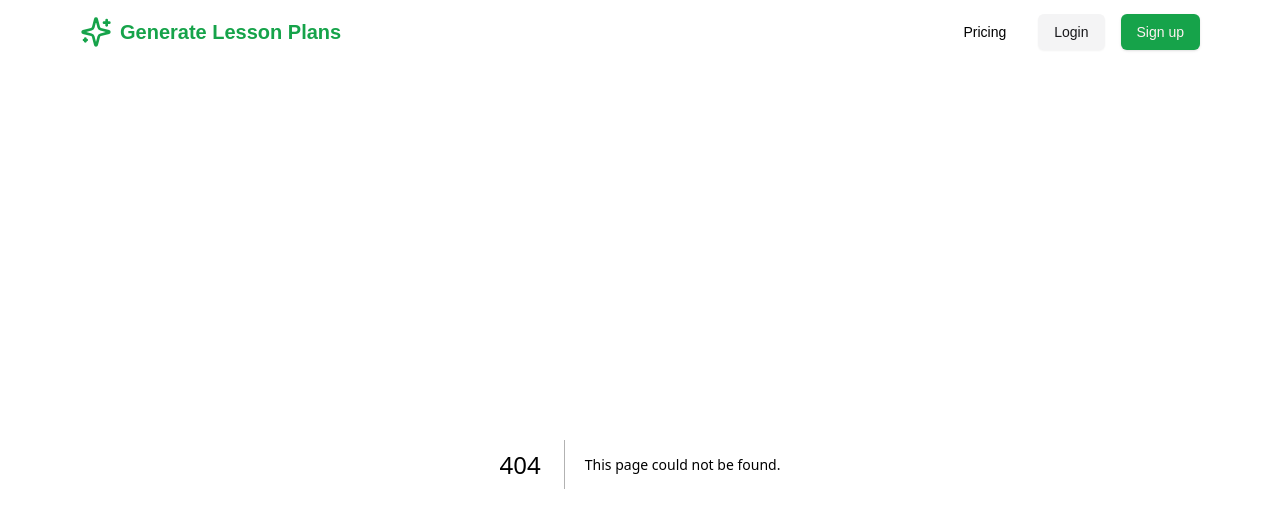
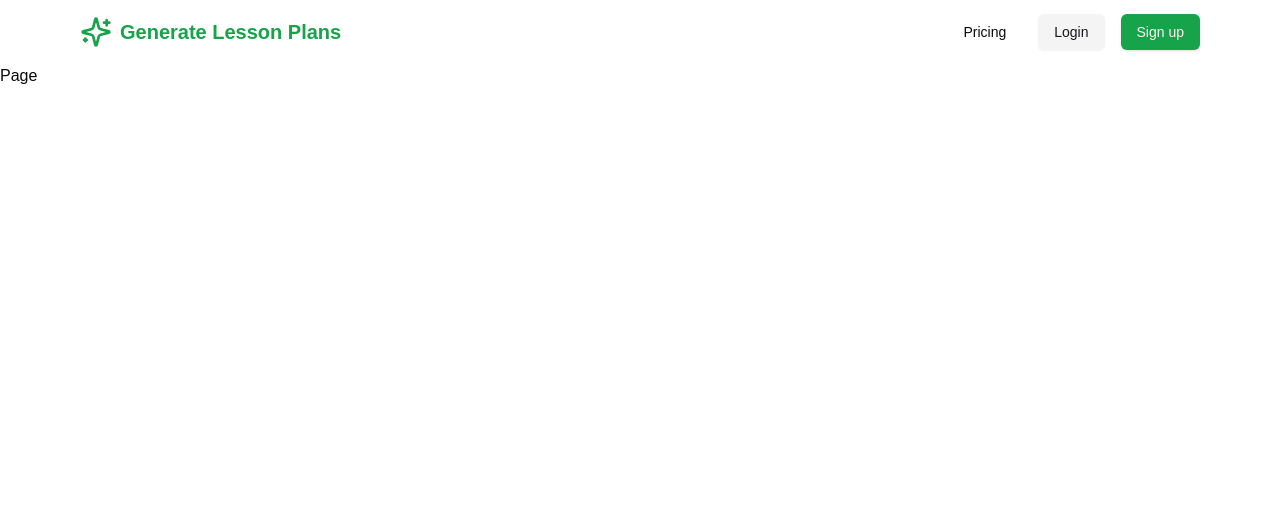
Before and after one commit to AdityaSahu786/EduMate, a Next.js app: page /dashboard in a window 1280 px wide. Before the commit this address had no page. Shown: the top 528 px of the page. Built offline with nearby package versions, Linux system fonts and the light colour scheme; no server answers.

Commit message:
Setting Up Dashboard

```diff
--- /dev/null
+++ b/app/dashboard/page.tsx
@@ -0,0 +1,9 @@
+import React from 'react'
+
+const Page = () => {
+  return (
+    <div>Page</div>
+  )
+}
+
+export default Page
--- a/components/common/MobileMenu.tsx
+++ b/components/common/MobileMenu.tsx
@@ -4,8 +4,9 @@ import { buttonVariants } from "../ui/button"
 import { Menu } from "lucide-react"
 import Link from "next/link"
 import { LoginLink, LogoutLink, RegisterLink } from "@kinde-oss/kinde-auth-nextjs/components"
+import { KindeUser } from "@kinde-oss/kinde-auth-nextjs/types"
 
-const MobileMenu = ({ user } : {user: boolean}) => {
+const MobileMenu = ({ user } : {user: KindeUser<object> }) => {
     const [isMenuOpen, setIsMenuOpen] = useState(false)
   return (
     <div className="md:hidden">
--- a/components/common/Navbar.tsx
+++ b/components/common/Navbar.tsx
@@ -4,9 +4,11 @@ import { Sparkles } from 'lucide-react'
 import Link from "next/link"
 import { buttonVariants } from '../ui/button'
 import { LoginLink, LogoutLink, RegisterLink } from '@kinde-oss/kinde-auth-nextjs/components'
+import { getKindeServerSession } from '@kinde-oss/kinde-auth-nextjs/server'
 
-const Navbar = () => {
-  const user = false;
+const Navbar = async () => {
+  const { getUser } = await getKindeServerSession()
+  const user = await getUser()
   return (
     <header>
         <MaxWidthWrapper>
```
